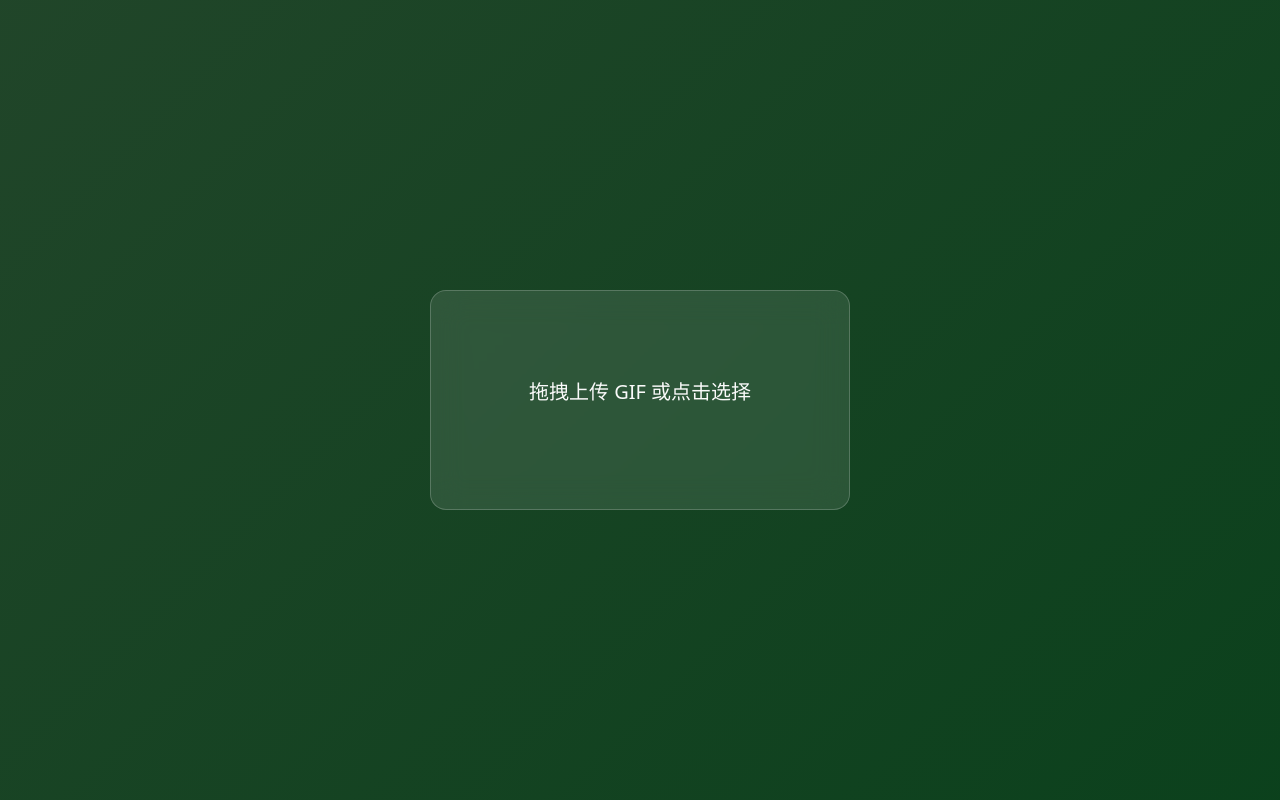
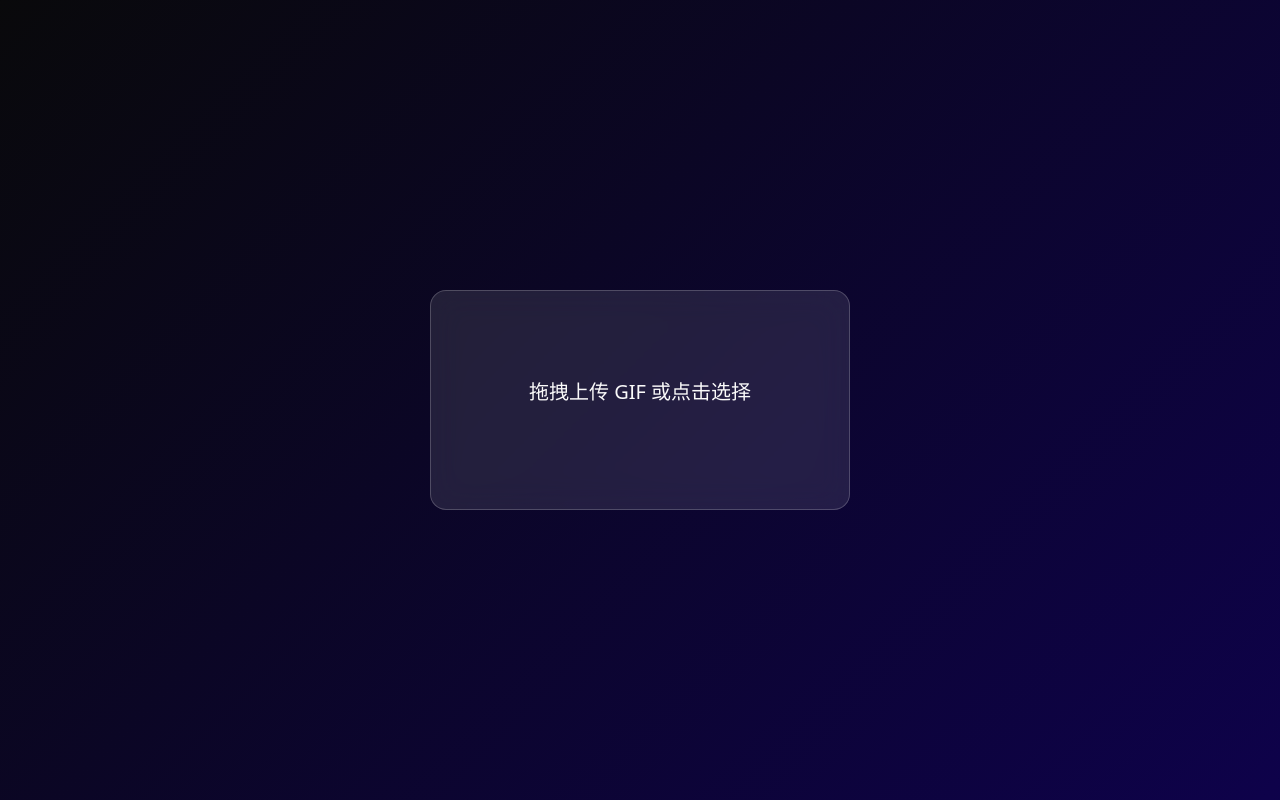
Before and after one commit to yoyicue/gif_compressor_app, a React (Vite) app: page / in a window 1280 px wide. Built offline with nearby package versions, Linux system fonts and the light colour scheme.

Commit message:
Reverted to commit 93c47b8eea718eb954ae0d3002405f4053483180

```diff
--- a/src/App.css
+++ b/src/App.css
@@ -1,5 +1,5 @@
 #root {
-  @apply w-full min-h-screen relative;
+  @apply w-full min-h-screen;
 }
 
 .logo {
--- a/src/index.css
+++ b/src/index.css
@@ -43,10 +43,8 @@
 
   body {
     @apply bg-background text-foreground antialiased;
-    background: linear-gradient(135deg, hsla(134, 36%, 20%, 1) 0%, hsla(139, 70%, 15%, 1) 100%);
+    background: linear-gradient(135deg, hsl(var(--background)) 0%, hsl(250 95% 15%) 100%);
     background-attachment: fixed;
-    position: relative;
-    z-index: 0;
   }
 }
 
```
